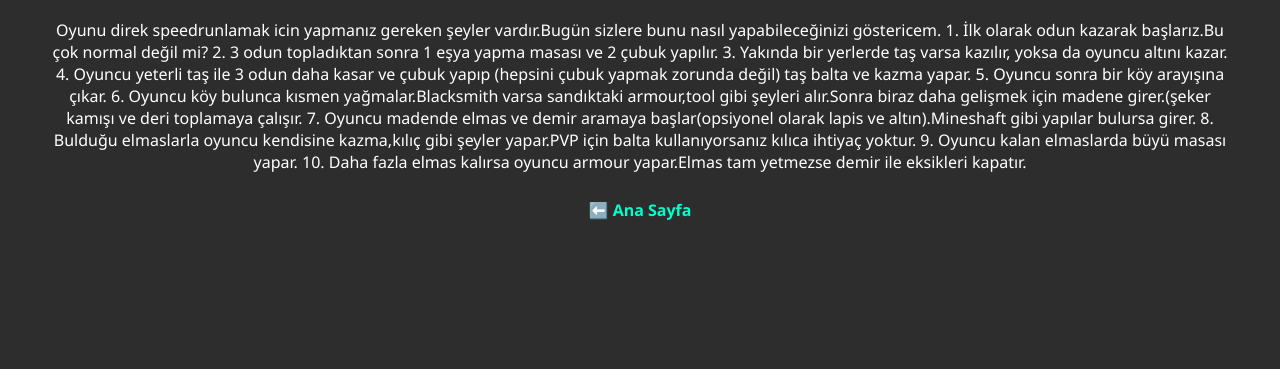
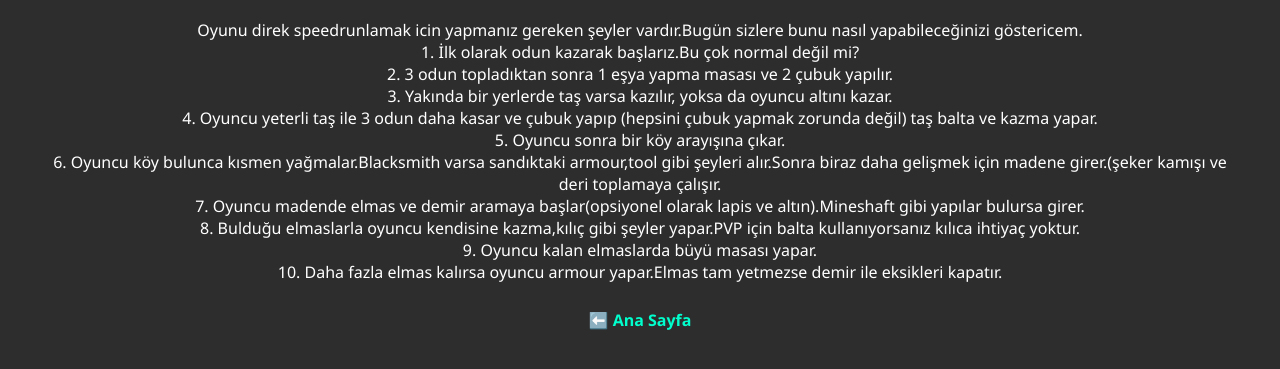
Before and after one commit to AliDervisYucel/minesmarthq, a plain HTML site: page survival.html in a window 1280 px wide. Shown: the part 115-484 px from the top of the page. Drawn offline with Linux system fonts and the light colour scheme.

Commit message:
Update survival.html

```diff
--- a/survival.html
+++ b/survival.html
@@ -7,16 +7,16 @@
 </head>
 <body>
   <h1>🛡️ Hayatta Kalma</h1>
-  <p>Oyunu direk speedrunlamak icin yapmanız gereken şeyler vardır.Bugün sizlere bunu nasıl yapabileceğinizi göstericem.
-  1. İlk olarak odun kazarak başlarız.Bu çok normal değil mi?
-  2. 3 odun topladıktan sonra 1 eşya yapma masası ve 2 çubuk yapılır.
-  3. Yakında bir yerlerde taş varsa kazılır, yoksa da oyuncu altını kazar.
-  4. Oyuncu yeterli taş ile 3 odun daha kasar ve çubuk yapıp (hepsini çubuk yapmak zorunda değil) taş balta ve kazma yapar.
-  5. Oyuncu sonra bir köy arayışına çıkar.
-  6. Oyuncu köy bulunca kısmen yağmalar.Blacksmith varsa sandıktaki armour,tool gibi şeyleri alır.Sonra biraz daha gelişmek için madene girer.(şeker kamışı ve deri toplamaya çalışır.
-  7. Oyuncu madende elmas ve demir aramaya başlar(opsiyonel olarak lapis ve altın).Mineshaft gibi yapılar bulursa girer.
-  8. Bulduğu elmaslarla oyuncu kendisine kazma,kılıç gibi şeyler yapar.PVP için balta kullanıyorsanız kılıca ihtiyaç yoktur.
-  9. Oyuncu kalan elmaslarda büyü masası yapar.
+  <p>Oyunu direk speedrunlamak icin yapmanız gereken şeyler vardır.Bugün sizlere bunu nasıl yapabileceğinizi göstericem.<br>
+  1. İlk olarak odun kazarak başlarız.Bu çok normal değil mi?<br>
+  2. 3 odun topladıktan sonra 1 eşya yapma masası ve 2 çubuk yapılır.<br>
+  3. Yakında bir yerlerde taş varsa kazılır, yoksa da oyuncu altını kazar.<br>
+  4. Oyuncu yeterli taş ile 3 odun daha kasar ve çubuk yapıp (hepsini çubuk yapmak zorunda değil) taş balta ve kazma yapar.<br>
+  5. Oyuncu sonra bir köy arayışına çıkar.<br>
+  6. Oyuncu köy bulunca kısmen yağmalar.Blacksmith varsa sandıktaki armour,tool gibi şeyleri alır.Sonra biraz daha gelişmek için madene girer.(şeker kamışı ve deri toplamaya çalışır.<br>
+  7. Oyuncu madende elmas ve demir aramaya başlar(opsiyonel olarak lapis ve altın).Mineshaft gibi yapılar bulursa girer.<br>
+  8. Bulduğu elmaslarla oyuncu kendisine kazma,kılıç gibi şeyler yapar.PVP için balta kullanıyorsanız kılıca ihtiyaç yoktur.<br>
+  9. Oyuncu kalan elmaslarda büyü masası yapar.<br>
   10. Daha fazla elmas kalırsa oyuncu armour yapar.Elmas tam yetmezse demir ile eksikleri kapatır.</p>
   <a href="index.html">⬅️ Ana Sayfa</a>
 </body>
```
